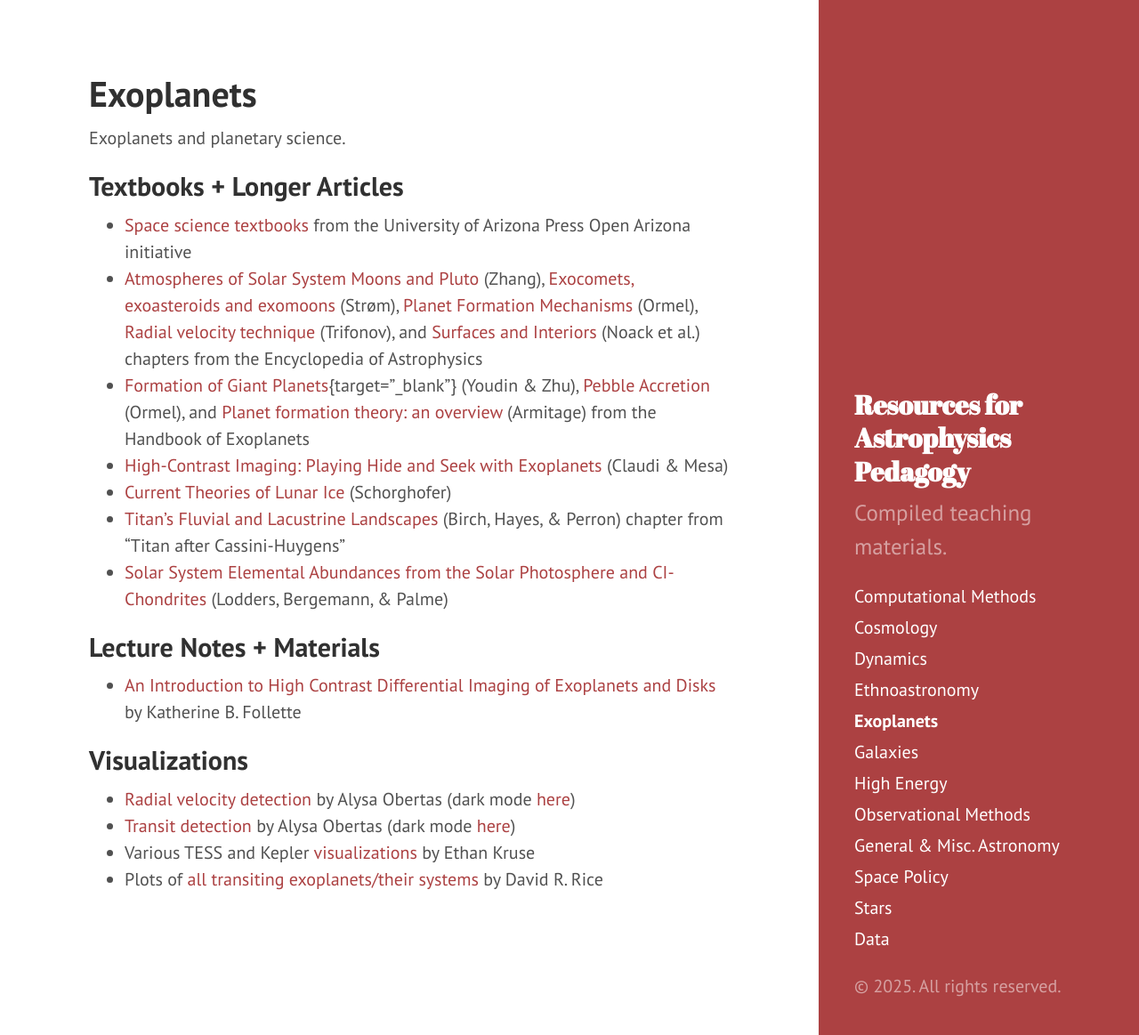
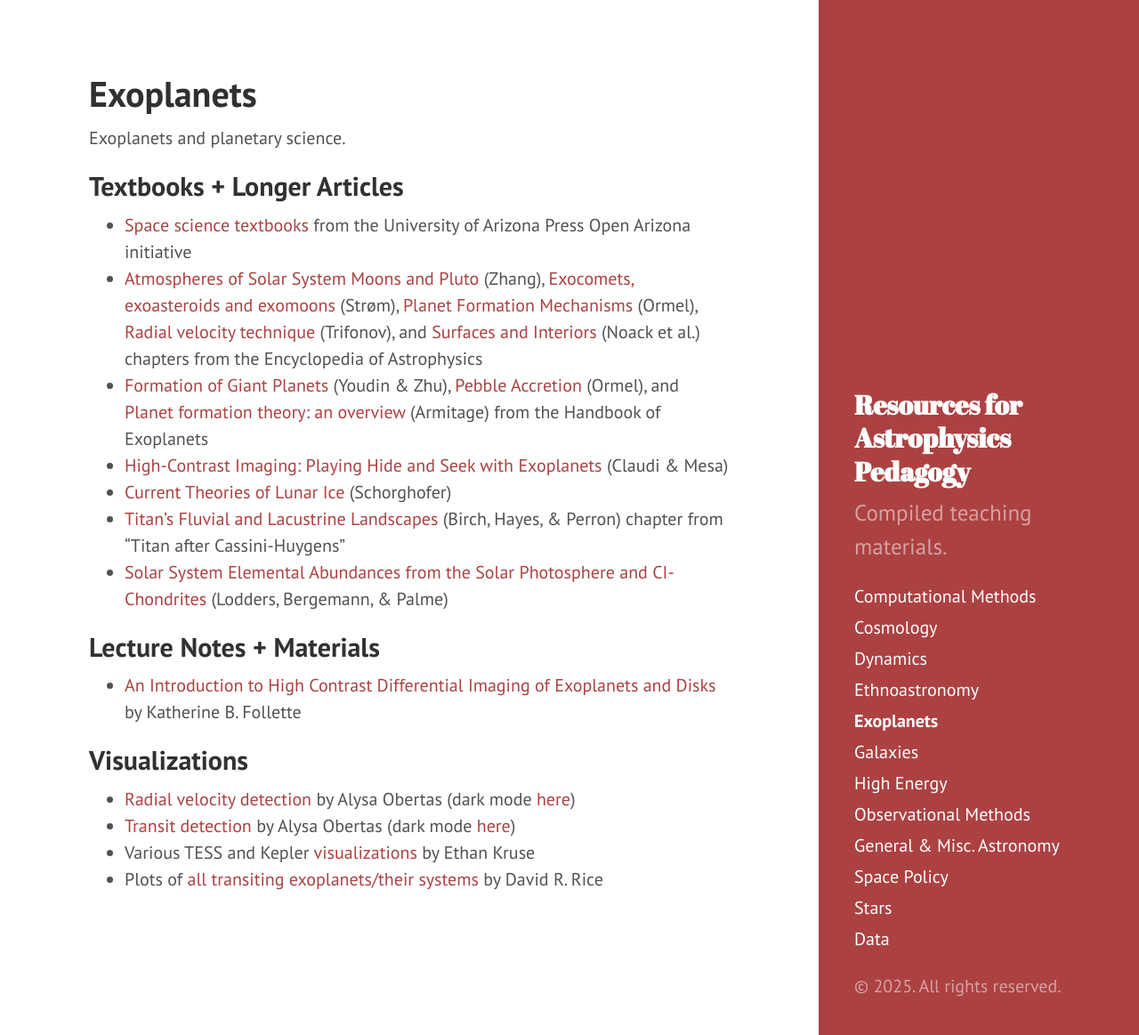
Before and after one commit to astroteaching/astroteaching.github.io, a Jekyll site: the page built from exoplanets.md, in a window 1280 px wide and 1163 px high. Shown: the whole window at 89% size. Built offline with Jekyll 4.4.1, drawn with Linux system fonts in a browser that asks for light colours.

Commit message:
fix typo

```diff
--- a/exoplanets.md
+++ b/exoplanets.md
@@ -8,7 +8,7 @@ Exoplanets and planetary science.
 ## Textbooks + Longer Articles
 - [Space science textbooks](https://open.uapress.arizona.edu/projects/project-collection/spacescience?collectionOrder=spacescience){:target="_blank"} from the University of Arizona Press Open Arizona initiative
 - [Atmospheres of Solar System Moons and Pluto](https://arxiv.org/abs/2410.04595){:target="_blank"} (Zhang), [Exocomets, exoasteroids and exomoons](https://arxiv.org/abs/2410.06248){:target="_blank"} (Strøm), [Planet Formation Mechanisms](https://arxiv.org/abs/2410.14430){:target="_blank"} (Ormel), [Radial velocity technique](https://arxiv.org/abs/2410.11424){:target="_blank"} (Trifonov), and [Surfaces and Interiors](https://arxiv.org/abs/2410.08055){:target="_blank"} (Noack et al.) chapters from the Encyclopedia of Astrophysics
-- [Formation of Giant Planets](https://arxiv.org/abs/2501.13214){target="_blank"} (Youdin & Zhu), [Pebble Accretion](https://arxiv.org/abs/2411.14643){:target="_blank"} (Ormel), and [Planet formation theory: an overview](https://arxiv.org/abs/2412.11064){:target="_blank"} (Armitage) from the Handbook of Exoplanets
+- [Formation of Giant Planets](https://arxiv.org/abs/2501.13214){:target="_blank"} (Youdin & Zhu), [Pebble Accretion](https://arxiv.org/abs/2411.14643){:target="_blank"} (Ormel), and [Planet formation theory: an overview](https://arxiv.org/abs/2412.11064){:target="_blank"} (Armitage) from the Handbook of Exoplanets
 - [High-Contrast Imaging: Playing Hide and Seek with Exoplanets](https://arxiv.org/abs/2501.07976){:target="_blank"} (Claudi & Mesa)
 - [Current Theories of Lunar Ice](https://arxiv.org/abs/2502.06056){:target="_blank"} (Schorghofer)
 - [Titan's Fluvial and Lacustrine Landscapes](https://arxiv.org/abs/2502.02556){:target="_blank"} (Birch, Hayes, & Perron) chapter from "Titan after Cassini-Huygens"
```
